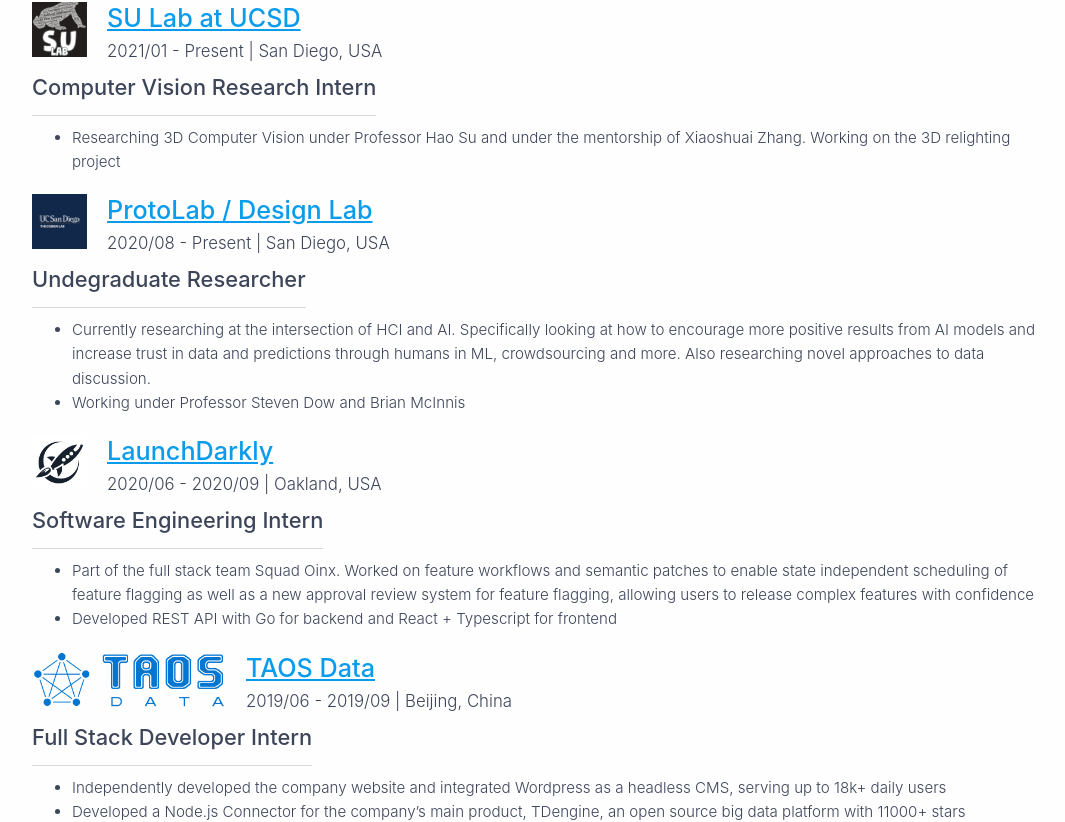
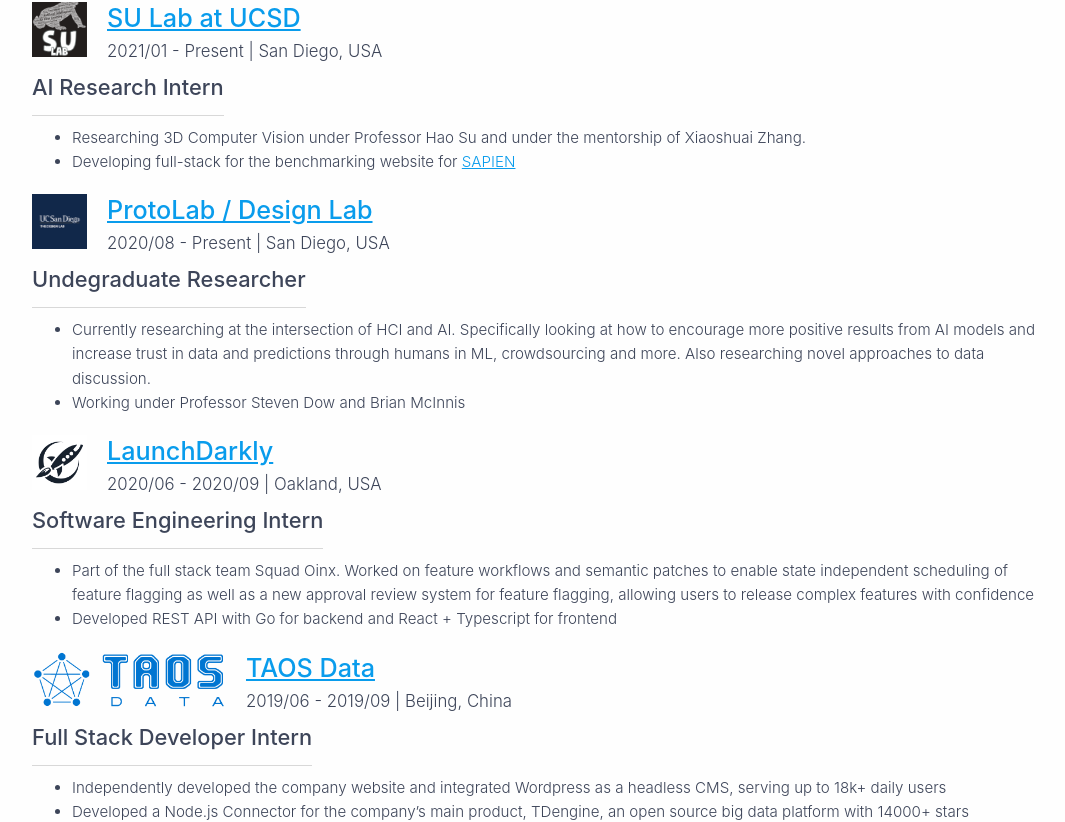
Before and after one commit to StoneT2000/StoneT2000.github.io, a React (Create React App) app: page / in a window 1280 px wide. Shown: the part 2279-3101 px from the top of the page, without its empty margins (32-1097 px from the left). Built offline with nearby package versions, Linux system fonts and the light colour scheme.

Commit message:
changed wordings, added stuff

```diff
--- a/src/pages/About/index.tsx
+++ b/src/pages/About/index.tsx
@@ -37,7 +37,7 @@
               and HCI, focusing on how embedding people in the ML loop can help
               improve the model in terms of predicative power, fairness,
               transparency etc. More talk of all that on my{' '}
-              <a href="/blog">blog</a>. I'm also researching 3D computer vision at the SU Lab and in particular am working on the 3D relighting project. Also you can{' '}
+              <a href="/blog">blog</a>. I'm also researching at the SU Lab. Also you can{' '}
               <a href="/files/Stone%20Tao%20-%20Resume.pdf" target="blank">
                 view my resume here
               </a>
@@ -47,8 +47,8 @@
               have also worked with Go, Java and touched Assembly a few times.
             </p>
             <p>
-              In Data Science and AI, I'm experienced with Tensorflow, Keras,
-              Pandas, Numpy, Scikit-learn and basic PyTorch and CV2
+              In Data Science and AI, I'm experienced with Tensorflow, PyTorch, Keras,
+              Pandas, Numpy, Scikit-learn, OpenAI Gym, and basic CV2, Trimesh, Open3D
             </p>
             <p>
               In Web Development and Software Engineering, I'm experienced with
@@ -90,12 +90,12 @@
                 <li>
                   Math: MATH 31AH - Honors Linear Algebra, MATH 31BH - Honors
                   Multivariable Calculus, MATH 31CH - Honors Vector Calculus,
-                  CSE 20 & CSE 21 - Discrete Math
+                  CSE 20 & CSE 21 - Discrete Math, MATH 180A & MATH 181A - Intro. to Probability and Statistics
                 </li>
                 <li>
                   Computer Science: CSE 100 - Advanced Data Structures, CSE 101
                   - Design and Analsis of Algorithms, CSE 30 - Computer
-                  Organization and Systems Programming
+                  Organization and Systems Programming, CSE 110 - Software Engineering
                 </li>
                 <li>
                   Cognitive Science: COGS 14A & 14B - Research Methods in
--- a/src/pages/Blog/index.tsx
+++ b/src/pages/Blog/index.tsx
@@ -96,6 +96,7 @@
         </Helmet>
         <div className="Blog">
           <h1>Blog!</h1>
+          <p>I mostly blog about AI and HCI, as well as my experiences at UC San Diego, building random software, and competing in AI competitions. Sometimes there's a book or some art thrown in the mix. To be updated on when I make new blog posts, <a href="https://twitter.com/Stone_Tao" target="blank">follow me on twitter!</a></p>
           {posts.map((post, i) => (
             <BlogPostPreviewCard key={i} {...post} />
           ))}
--- a/src/pages/BlogPostPage/index.tsx
+++ b/src/pages/BlogPostPage/index.tsx
@@ -45,7 +45,7 @@
         const linkElem = linkElems[i];
         console.log(linkElem.href);
         if (linkElem.origin !== window.origin) {
-          linkElem.target = "_blank";
+          linkElem.target = "blank";
         }
 
       }
--- a/src/pages/Home/index.tsx
+++ b/src/pages/Home/index.tsx
@@ -6,6 +6,7 @@
 import Sidebar from '../../components/Sidebar';
 import { Helmet } from 'react-helmet';
 import './index.css';
+import work from "./work.json";
 import logo from './logo.png';
 const Home = () => {
   const projects = [
@@ -46,75 +47,7 @@
     },
   ];
 
-  const works = [
-    {
-      link: 'https://quantco.com/',
-      org: 'QuantCo',
-      start: 'TBD',
-      end: 'TBD',
-      location: 'Berlin, Germany',
-      details: [`TBD`],
-      role: 'Incoming Software Engineering Intern',
-      logoImage: 'assets/logo_quantco_black.svg ',
-    },
-    {
-      link: 'https://cseweb.ucsd.edu/~haosu/lab/group.html',
-      org: 'SU Lab at UCSD',
-      start: '2021/01',
-      end: null,
-      location: 'San Diego, USA',
-      details: [`Researching 3D Computer Vision under Professor Hao Su and under the mentorship of Xiaoshuai Zhang. Working on the 3D
-      relighting project`],
-      role: 'Computer Vision Research Intern',
-      logoImage: 'assets/sulab.png ',
-    },
-    {
-      link: 'http://protolab.ucsd.edu',
-      org: 'ProtoLab / Design Lab',
-      start: '2020/08',
-      end: null,
-      location: 'San Diego, USA',
-      details: [
-        `Currently researching at the intersection of HCI and AI.
-      Specifically looking at how to encourage more positive results from
-      AI models and increase trust in data and predictions through humans
-      in ML, crowdsourcing and more. Also researching novel approaches to data discussion.`,
-        `Working under Professor Steven Dow and Brian McInnis`,
-      ],
-      role: 'Undegraduate Researcher',
-      logoImage: 'assets/dlab.jpg',
-    },
-    {
-      link: 'https://launchdarkly.com/',
-      org: 'LaunchDarkly',
-      start: '2020/06',
-      end: '2020/09',
-      location: 'Oakland, USA',
-      details: [
-        `Part of the full stack team Squad Oinx. Worked on feature workflows and semantic patches to enable state independent scheduling of feature flagging as well as a new approval review system for feature flagging, allowing users to release complex features with confidence`,
-        `Developed REST API with Go for backend and React + Typescript for frontend`,
-      ],
-      role: 'Software Engineering Intern',
-      logoImage: 'assets/ld.png',
-    },
-    {
-      link: 'https://www.taosdata.com/en/',
-      org: 'TAOS Data',
-      start: '2019/06',
-      end: '2019/09',
-      location: 'Beijing, China',
-      details: [
-        `Independently developed the company website and integrated Wordpress as a headless CMS, serving up to
-        18k+ daily users`,
-        `Developed a Node.js Connector for the company’s main product, TDengine, an open source big data
-        platform with 11000+ stars`,
-        `Created a C interface, to enable high-speed interaction with TDengine. Implemented subscription,
-        async, and stream functionality`,
-      ],
-      role: 'Full Stack Developer Intern',
-      logoImage: 'assets/taosdata.png',
-    },
-  ];
+  const works = work.data;
 
   const awards = [
     {
@@ -198,17 +131,24 @@
           </div>
           <p>
             I'm a software engineer / AI x HCI researcher. Incoming engineer at{' '}
-            <a target="blank" href="https://quantco.com/">QuantCo</a>, previously worked at{' '}
-            <a target="blank" href="https://launchdarkly.com/">LaunchDarkly.</a>
+            <a target="blank" href="https://quantco.com/">
+              QuantCo
+            </a>
+            , previously worked at{' '}
+            <a target="blank" href="https://launchdarkly.com/">
+              LaunchDarkly.
+            </a>
           </p>
           <p>
             I'm also a Computer Science and Cognitive Science major at{' '}
-            <a href="https://www.ucsd.edu/">UC San Diego</a>, class of 2023, and actively performing research at the SU Lab at UCSD and ProtoLab at the Design Lab at UCSD
+            <a href="https://www.ucsd.edu/">UC San Diego</a>, class of 2023, and
+            actively performing research at the SU Lab at UCSD and ProtoLab at
+            the Design Lab at UCSD
           </p>
           <p>
             I love AI and design. Currently developing fun AI competitions and
-            researching computer vision and researching at the intersection of HCI and AI.
-            Check out my <a href="/projects">Projects</a>,{' '}
+            researching computer vision and researching at the intersection of
+            HCI and AI. Check out my <a href="/projects">Projects</a>,{' '}
             <a href="#work-a">Experience</a>, <a href="/blog">Blog</a>,{' '}
             <a href="#awards-a">Awards</a>, <a href="/about">About Me</a>, or{' '}
             <a href="/files/Stone%20Tao%20-%20Resume.pdf">view my resume</a>
--- /dev/null
+++ b/src/pages/Home/work.json
@@ -0,0 +1,67 @@
+{
+  "data": [
+    {
+      "link": "https://quantco.com/",
+      "org": "QuantCo",
+      "start": "TBD",
+      "end": "TBD",
+      "location": "Berlin, Germany",
+      "details": ["TBD"],
+      "role": "Incoming Software Engineering Intern",
+      "logoImage": "assets/logo_quantco_black.svg "
+    },
+    {
+      "link": "https://cseweb.ucsd.edu/~haosu/lab/group.html",
+      "org": "SU Lab at UCSD",
+      "start": "2021/01",
+      "end": null,
+      "location": "San Diego, USA",
+      "details": [
+        "Researching 3D Computer Vision under Professor Hao Su and under the mentorship of Xiaoshuai Zhang.",
+        "Developing full-stack for the benchmarking website for <a href='https://sapien.ucsd.edu/' target='blank'>SAPIEN</a>"
+      ],
+      "role": "AI Research Intern",
+      "logoImage": "assets/sulab.png "
+    },
+    {
+      "link": "http://protolab.ucsd.edu",
+      "org": "ProtoLab / Design Lab",
+      "start": "2020/08",
+      "end": null,
+      "location": "San Diego, USA",
+      "details": [
+        "Currently researching at the intersection of HCI and AI. Specifically looking at how to encourage more positive results from AI models and increase trust in data and predictions through humans in ML, crowdsourcing and more. Also researching novel approaches to data discussion.",
+        "Working under Professor Steven Dow and Brian McInnis"
+      ],
+      "role": "Undegraduate Researcher",
+      "logoImage": "assets/dlab.jpg"
+    },
+    {
+      "link": "https://launchdarkly.com/",
+      "org": "LaunchDarkly",
+      "start": "2020/06",
+      "end": "2020/09",
+      "location": "Oakland, USA",
+      "details": [
+        "Part of the full stack team Squad Oinx. Worked on feature workflows and semantic patches to enable state independent scheduling of feature flagging as well as a new approval review system for feature flagging, allowing users to release complex features with confidence",
+        "Developed REST API with Go for backend and React + Typescript for frontend"
+      ],
+      "role": "Software Engineering Intern",
+      "logoImage": "assets/ld.png"
+    },
+    {
+      "link": "https://www.taosdata.com/en/",
+      "org": "TAOS Data",
+      "start": "2019/06",
+      "end": "2019/09",
+      "location": "Beijing, China",
+      "details": [
+        "Independently developed the company website and integrated Wordpress as a headless CMS, serving up to 18k+ daily users",
+        "Developed a Node.js Connector for the company’s main product, TDengine, an open source big data platform with 14000+ stars",
+        "Created a C interface, to enable high-speed interaction with TDengine. Implemented subscription, async, and stream functionality"
+      ],
+      "role": "Full Stack Developer Intern",
+      "logoImage": "assets/taosdata.png"
+    }
+  ]
+}
```
